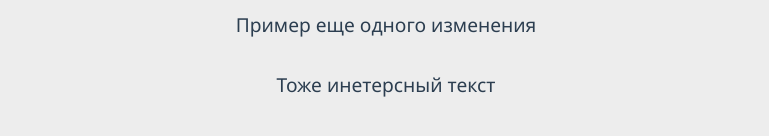
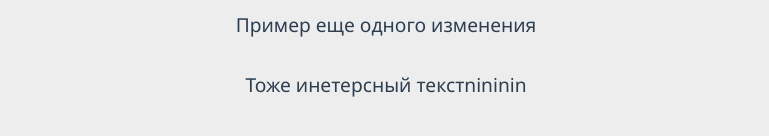
Before and after one commit to senLoveY/social-sphere, a website: page index.html in a window 1280 px wide. Shown: the part 208-344 px from the top of the page, without its empty margins (254-1023 px from the left). Drawn offline with Linux system fonts and the light colour scheme.

Commit message:
Update index.html

```diff
--- a/index.html
+++ b/index.html
@@ -11,7 +11,7 @@
     <h1>Добро пожаловать в SocialSphere!</h1>
     <p>Это стартовая страница нашего веб-приложения.</p>
     <p>Пример еще одного изменения</p>
-    <p>Тоже инетерсный текст</p>
+    <p>Тоже инетерсный текстnininin</p>
     <script src="js/script.js"></script>
   </body>
 </html>
```
